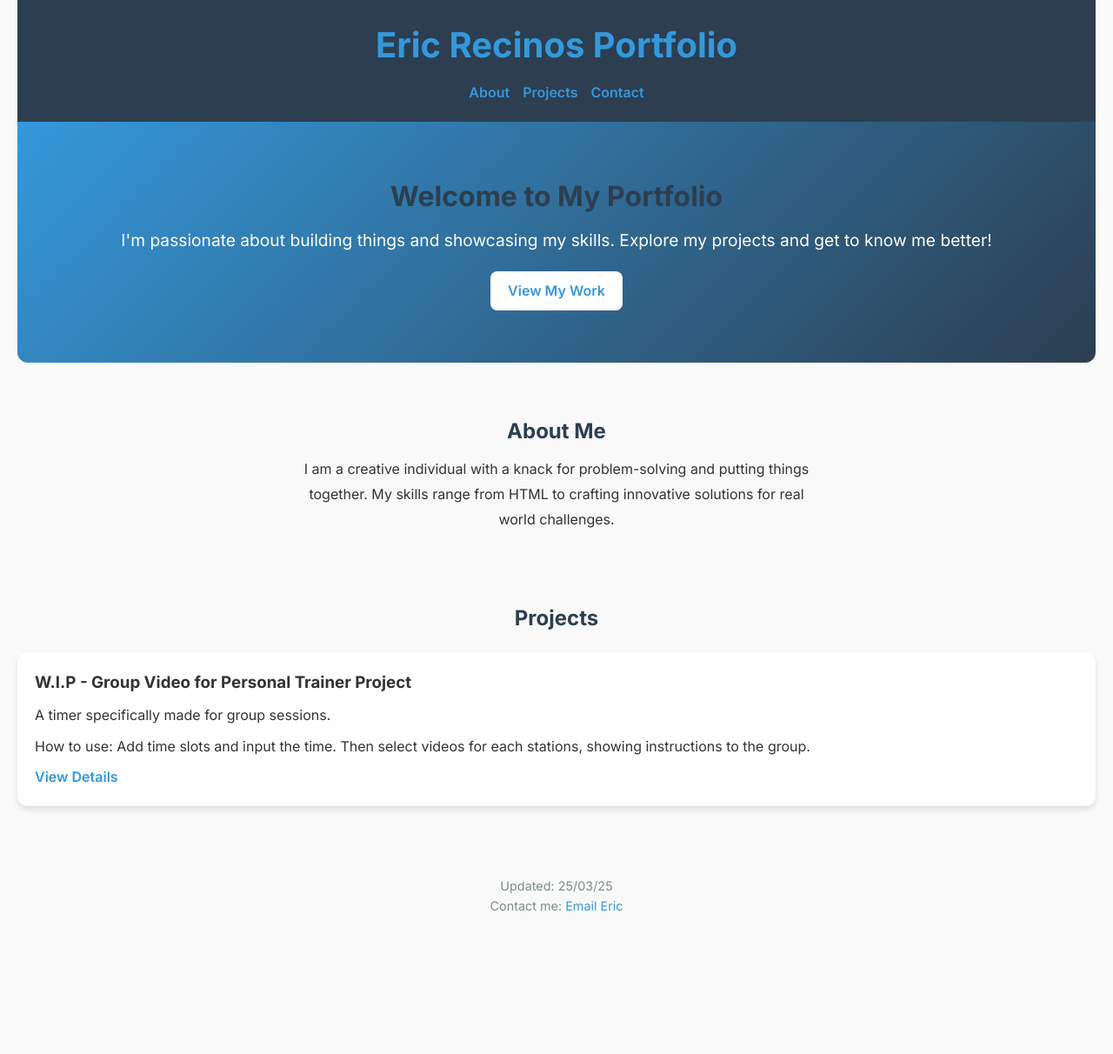
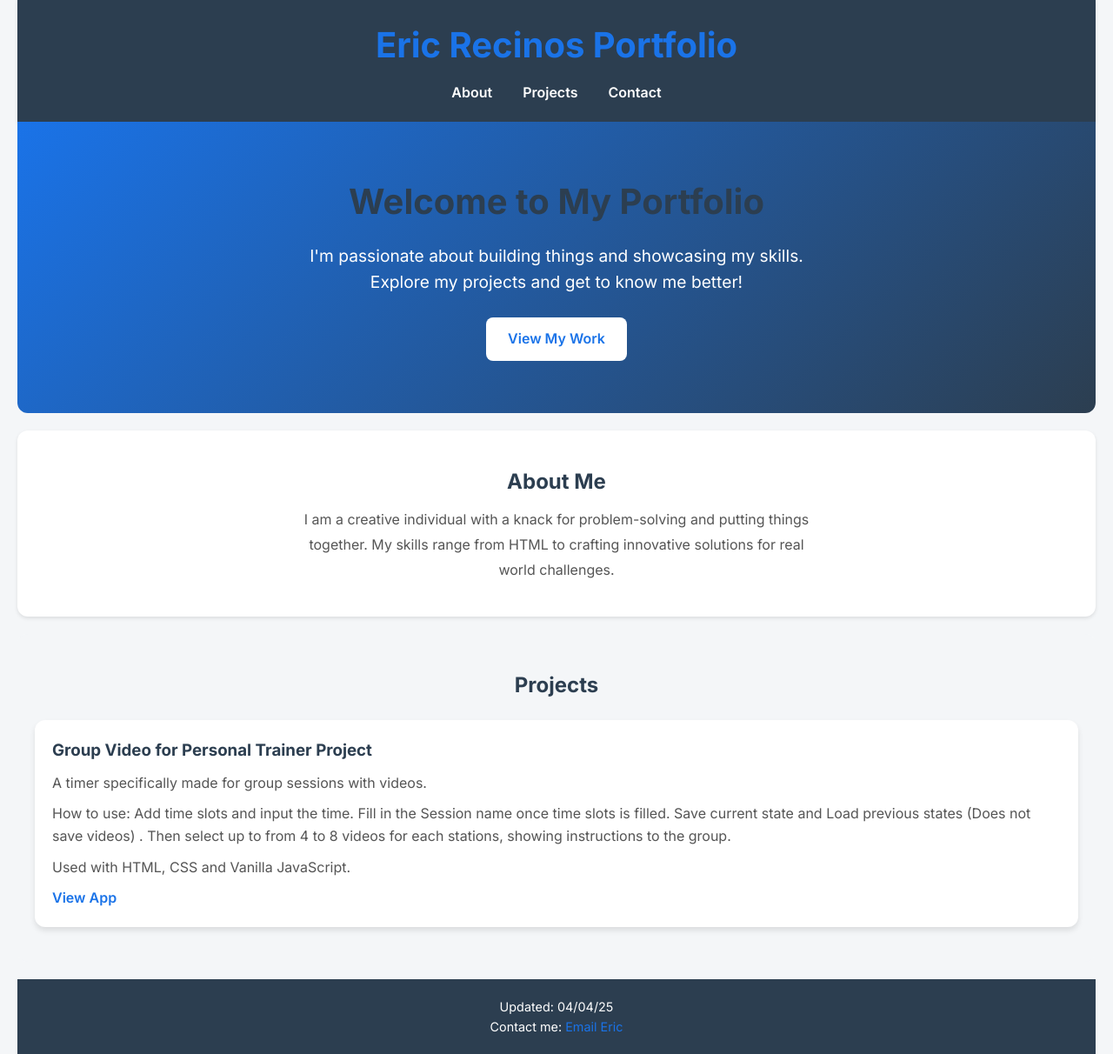
Before and after one commit to EricR-7/PortfolioWeb, a PHP site: page / in a window 1280 px wide. Shown: the whole page at 87% size. Before the commit the page ends 1048 px from the top, so only its background shows below. Run offline with PHP 8.4, Linux system fonts and the light colour scheme.

Commit message:
Style changes and details added

```diff
--- a/assets/css/mystyle.css
+++ b/assets/css/mystyle.css
@@ -9,21 +9,26 @@
     font-family: 'Inter', sans-serif;
     line-height: 1.6;
     color: #333;
-            background: #f9f9f9;
+    background: #f4f6f8; /* Light grey background */
     padding: 0 20px;
 }
 
 h1, h2 {
-            color: #2c3e50;
+    color: #2c3e50; /* Dark blue */
 }
 
-        #my-portfolio-h1{
-            color: #3498db;
+#my-portfolio-h1 {
+    color: #1a73e8; /* Bright blue */
 }
 
 a {
     text-decoration: none;
-            color: #3498db;
+    color: #1a73e8;
+    transition: color 0.3s;
+}
+
+a:hover {
+    color: #0d47a1; /* Darker blue for hover */
 }
 
 ul {
@@ -32,10 +37,11 @@
 
 /* Header */
 header {
-            background: #2c3e50;
+    background: #2c3e50; /* Dark blue */
     color: #fff;
     padding: 20px 0;
     text-align: center;
+    box-shadow: 0 2px 4px rgba(0, 0, 0, 0.1);
 }
 
 header h1 {
@@ -57,47 +63,64 @@
     font-weight: 600;
 }
 
+header nav ul li a {
+    color: #fff;
+    padding: 5px 10px;
+    border-radius: 4px;
+    transition: background 0.3s;
+}
+
+header nav ul li a:hover {
+    background: #1a73e8; /* Bright blue */
+}
+
 /* Hero Section */
 .hero {
     display: flex;
     flex-direction: column;
     align-items: center;
     text-align: center;
-            padding: 60px 0;
-            background: linear-gradient(135deg, #3498db, #2c3e50);
+    padding: 60px 20px;
+    background: linear-gradient(135deg, #1a73e8, #2c3e50); /* Gradient blue */
     color: #fff;
     border-radius: 0px 0px 12px 12px;
     margin-bottom: 20px;
 }
 
 .hero h2 {
-            font-size: 2rem;
-            margin-bottom: 10px;
+    font-size: 2.5rem;
+    margin-bottom: 15px;
 }
 
 .hero p {
     font-size: 1.2rem;
-            margin-bottom: 20px;
+    margin-bottom: 25px;
+    max-width: 600px;
 }
 
 .hero a {
     display: inline-block;
-            padding: 10px 20px;
+    padding: 12px 25px;
     background: #fff;
-            color: #3498db;
+    color: #1a73e8;
     border-radius: 8px;
     font-weight: 600;
-            transition: background 0.3s;
+    transition: background 0.3s, color 0.3s;
 }
 
 .hero a:hover {
-            background: #ecf0f1;
+    background: #ecf0f1; /* Light grey */
+    color: #0d47a1; /* Darker blue */
 }
 
 /* About Section */
 .about {
     text-align: center;
-            padding: 40px 0;
+    padding: 40px 20px;
+    background: #fff;
+    border-radius: 12px;
+    box-shadow: 0 2px 4px rgba(0, 0, 0, 0.1);
+    margin-bottom: 20px;
 }
 
 .about p {
@@ -105,16 +128,20 @@
     margin: 0 auto;
     margin-top: 10px;
     line-height: 1.8;
+    color: #555; /* Medium grey */
 }
 
 /* Projects Section */
 .projects {
-            padding: 40px 0;
+    padding: 40px 20px;
+    background: #f4f6f8; /* Light grey */
+    border-radius: 12px;
 }
 
 .projects h2 {
     text-align: center;
     margin-bottom: 20px;
+    color: #2c3e50; /* Dark blue */
 }
 
 .projects .project-grid {
@@ -128,23 +155,32 @@
     border-radius: 12px;
     box-shadow: 0 4px 6px rgba(0, 0, 0, 0.1);
     padding: 20px;
-            transition: transform 0.3s;
+    transition: transform 0.3s, box-shadow 0.3s;
 }
 
 .project:hover {
     transform: translateY(-10px);
+    box-shadow: 0 6px 10px rgba(0, 0, 0, 0.15);
 }
 
 .project h3 {
     margin-bottom: 10px;
+    color: #2c3e50; /* Dark blue */
 }
 
 .project p {
     margin-bottom: 10px;
+    color: #555; /* Medium grey */
 }
 
 .project a {
     font-weight: 600;
+    color: #1a73e8;
+    transition: color 0.3s;
+}
+
+.project a:hover {
+    color: #0d47a1; /* Darker blue */
 }
 
 /* Footer */
@@ -152,20 +188,35 @@
     text-align: center;
     padding: 20px 0;
     margin-top: 20px;
-            color: #7f8c8d;
+    color: #7f8c8d; /* Light grey text */
     font-size: 0.9rem;
+    background: #2c3e50; /* Dark blue */
+    color: #fff;
 }
 
+footer a {
+    color: #1a73e8;
+}
+
+footer a:hover {
+    color: #0d47a1;
+}
+
+/* Responsive Design */
 @media (max-width: 768px) {
     header h1 {
         font-size: 2rem;
     }
 
     .hero h2 {
-                font-size: 1.8rem;
+        font-size: 2rem;
     }
 
     .hero p {
         font-size: 1rem;
     }
+
+    .projects .project-grid {
+        grid-template-columns: 1fr;
     }
+}
--- a/index.html
+++ b/index.html
@@ -34,16 +34,17 @@
         <h2>Projects</h2>
         <div class="project-grid">
             <div class="project">
-                <h3>W.I.P - Group Video for Personal Trainer Project</h3>
-                <p>A timer specifically made for group sessions.</p>
-                <p>How to use: Add time slots and input the time. Then select videos for each stations, showing instructions to the group.</p>
-                <a href="ACPT-Group/ACPT-Group-App.html">View Details</a>
+                <h3>Group Video for Personal Trainer Project</h3>
+                <p>A timer specifically made for group sessions with videos.</p>
+                <p>How to use: Add time slots and input the time. Fill in the Session name once time slots is filled. Save current state and Load previous states (Does not save videos) . Then select up to from 4 to 8 videos for each stations, showing instructions to the group.</p>
+                <p>Used with HTML, CSS and Vanilla JavaScript.</p>
+                <a href="ACPT-Group/ACPT-Group-App.html">View App</a>
             </div>
         </div>
     </section>
 
     <footer id="contact">
-        <p>Updated: 25/03/25</p>
+        <p>Updated: 04/04/25</p>
         <p>Contact me: <a href="mailto:web-admin@ericrecinos.dev">Email Eric</a></p>
     </footer>
 </body>
```
Lines whose indentation alone changed are shown as unchanged.
